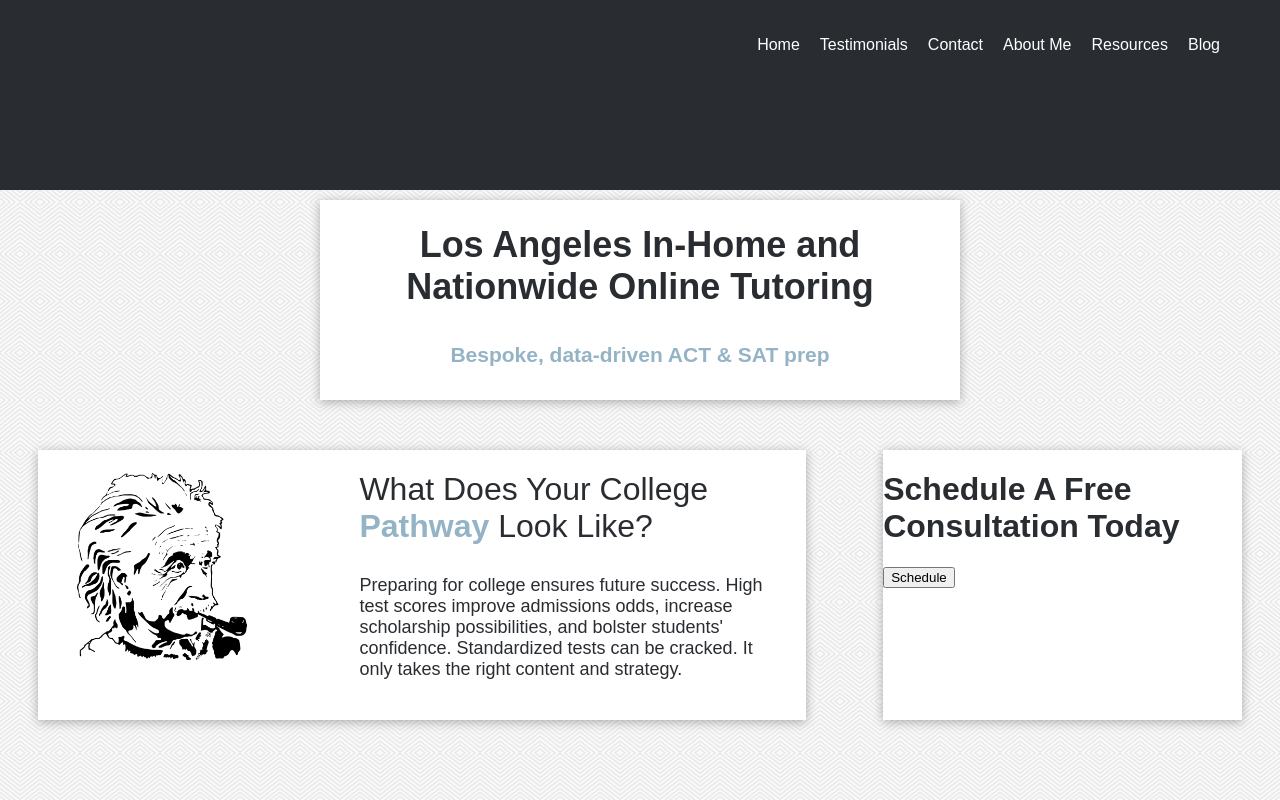
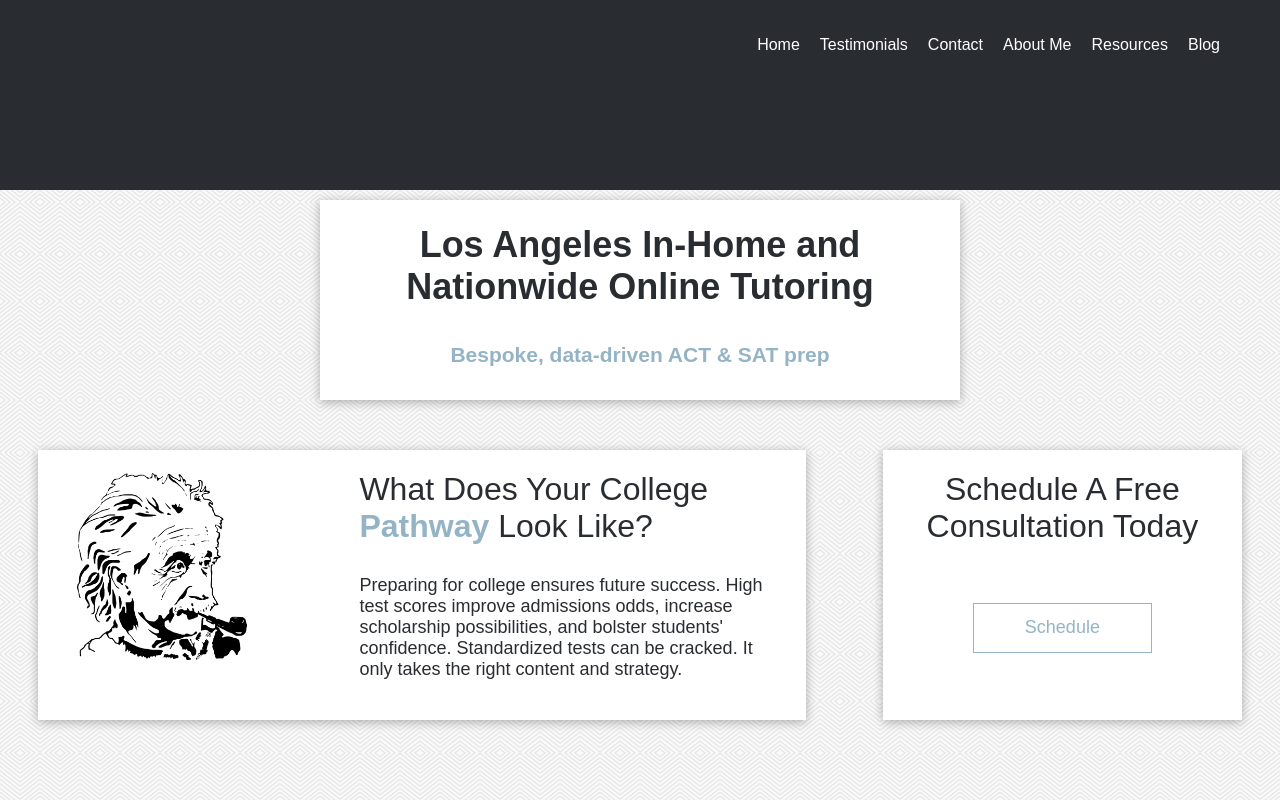
Before and after one commit to abomb14c/alex-tutoring, a React (Create React App) app: page / in a window 1280 px wide. Built offline with nearby package versions, Linux system fonts and the light colour scheme.

Commit message:
Add button styling

```diff
--- a/src/Components/ScheduleCard/ScheduleCard.js
+++ b/src/Components/ScheduleCard/ScheduleCard.js
@@ -5,9 +5,9 @@ const ScheduleCard = () => {
     return (
         <div className="schedule-card">
             <div className="schedule-text">
-                <h1>Schedule A Free Consultation Today</h1>
-                <button>Schedule</button>
+                <h1 className="schedule-intro">Schedule A Free Consultation Today</h1>
             </div>
+            <button className="schedule-button">Schedule</button>
         </div>
     )
 }
--- a/src/Components/ScheduleCard/schedulecard.css
+++ b/src/Components/ScheduleCard/schedulecard.css
@@ -1,10 +1,36 @@
+
+.schedule-button {
+    background: none;
+    border: 1px solid #94b4c6;
+    color: #94b4c6;
+    height: 50px;
+    font-size: 18px;
+    font-weight: 200;
+    margin-top: 10%;
+    width: 50%;
+}
+
+.schedule-button:hover {
+    background-color: #94b4c6;
+    color: #fff;
+}
+
 .schedule-card {
     background-color: #fff;
     box-shadow: 0px 2px 10px 0px rgba(0, 0, 0, 0.30);
     color: #292c31;
     display: flex;
+    flex-direction: column;
+    align-items: center;
     height: 270px;
-    /* margin-top: 20px; */
-    text-align: left;
     width: 28vw;
 }
+
+.schedule-intro {
+    font-weight: 200;
+}
+
+.schedule-text {
+    display: flex;
+
+}
```
